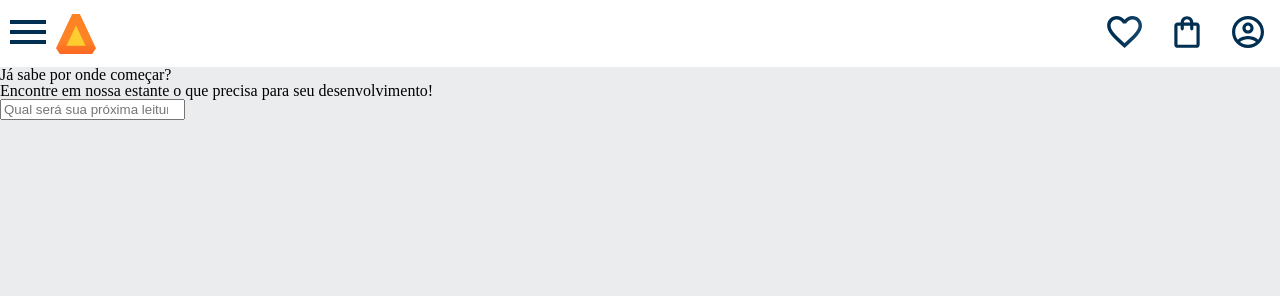
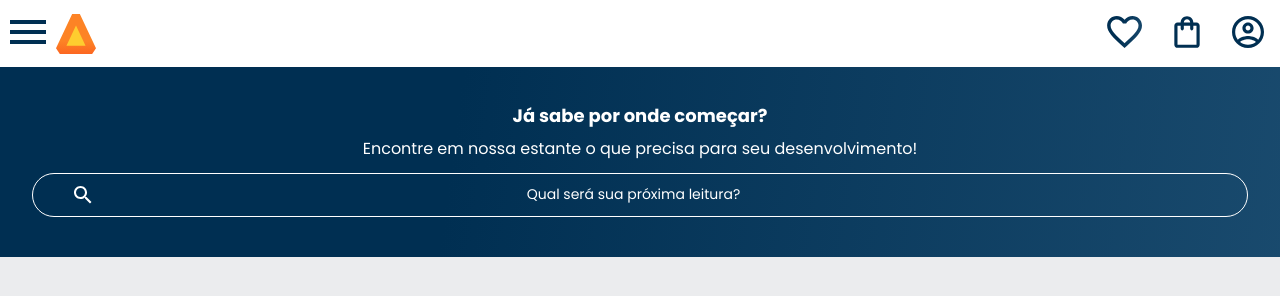
Before and after one commit to Gustavo-Ribeiro-Lempfert/Alura-Books, a plain HTML site: page index.html in a window 1280 px wide. Drawn offline with Linux system fonts and the light colour scheme.

Commit message:
Finalizando a section Banner

```diff
--- /dev/null
+++ b/styles/banner.css
@@ -0,0 +1,37 @@
+.banner{
+    background: var(--azul);
+    color: var(--branco);
+    text-align: center;
+    padding: 2.5em 2em;
+}
+
+.banner__titulo {
+    font-family: var(--font-principal);
+    font-size: 18px;
+    font-weight: 700;
+}
+
+.banner__texto{
+    font-family: var(--font-principal);
+    font-weight: 500px;
+    margin: 1em 0;
+}
+
+.banner__pesquisa{
+    background-color: transparent;
+    border: 1px solid var(--branco);
+    color: var(--branco);
+    border-radius: 24px;
+    padding: 1em;
+    width: 100%;
+}
+
+.banner__pesquisa::placeholder{
+    font-family: var(--font-principal);
+    font-size: 14px;
+    font-weight: 400;
+    text-align: center;
+    color: var(--branco);
+    background: url(../Assets/Vector.svg) no-repeat;
+    background-position: 2em;
+}
--- a/styles/header.css
+++ b/styles/header.css
@@ -44,18 +44,17 @@
 }
 
 .lista-menu__titulo{
-    color: #EB9B00;
-    font-family: 'poppins', sans;
+    color: var(--laranja);
+    font-family: var(--font-principal);
     font-weight: 700;
-    text-transform: uppercase;
 }
 .lista-menu__link{
-    background: linear-gradient(97.54deg, #002F52 35.49%, #326589 165.37%);
+    background: var(--azul);
     -webkit-background-clip: text;
     -webkit-text-fill-color: transparent;
     background-clip: text;
     text-transform: uppercase;
-    font-family: 'poppins', sans;
+    font-family: var(--font-principal);
     font-weight: 400;
 }
 
--- a/styles/style.css
+++ b/styles/style.css
@@ -1,11 +1,13 @@
 @import url(./header.css);
+@import url(./banner.css);
 
 
 :root{
-    --cor-de-fundo:#EBECEE ;
-    --branco: #FFF;
+    --cor-de-fundo:#EBECEE;
+    --branco: #FFFFFF;
     --laranja:#EB9B00;
-    --azul:linear-gradient(97.54deg, #002F52 35.49%, #326589 165.37%);
+    --azul: linear-gradient(97.54deg, #002F52 35.49%, #326589 165.37%);
+    --font-principal: 'Poppins', sans-serif;
 }
 
 body {
```
Also changed, not shown: Assets/Vector.svg (added).
